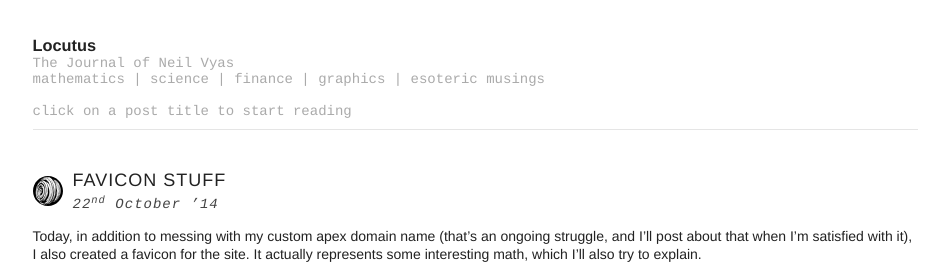
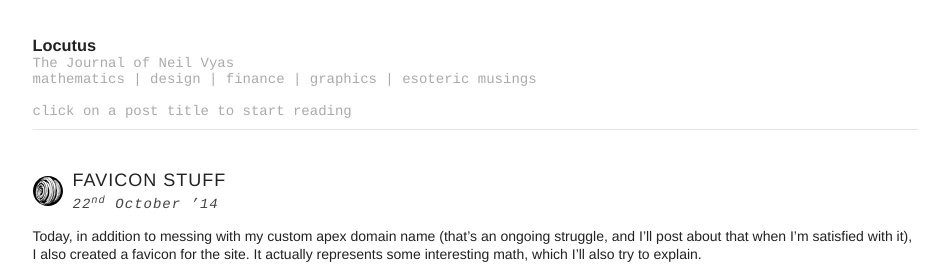
Before and after one commit to neilvyas/neilvyas.github.io, a Jekyll site: the page built from index.html, in a window 1280 px wide, cut to the strip 14-278 px from the top of the page. Shown: the whole strip, without its empty margins (165-1114 px from the left). Built offline with Jekyll 4.4.1, drawn with Linux system fonts in a browser that asks for light colours; the list of posts is cut into pages by our own code.

Commit message:
updated header

```diff
--- a/_includes/header.html
+++ b/_includes/header.html
@@ -1,6 +1,6 @@
 <header>
     <a href="/"><h3>{{ site.title }}</h3></a>
     <h2>{{ site.subtitle }}</h2>
-    <h2>mathematics | science | finance | graphics | esoteric musings</h2><br>
+    <h2>mathematics | design | finance | graphics | esoteric musings</h2><br>
     <h2>click on a post title to start reading</h2>
 </header>
```
